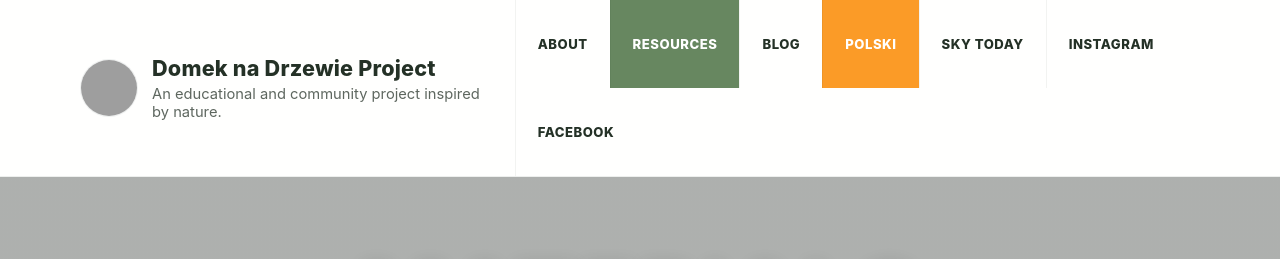
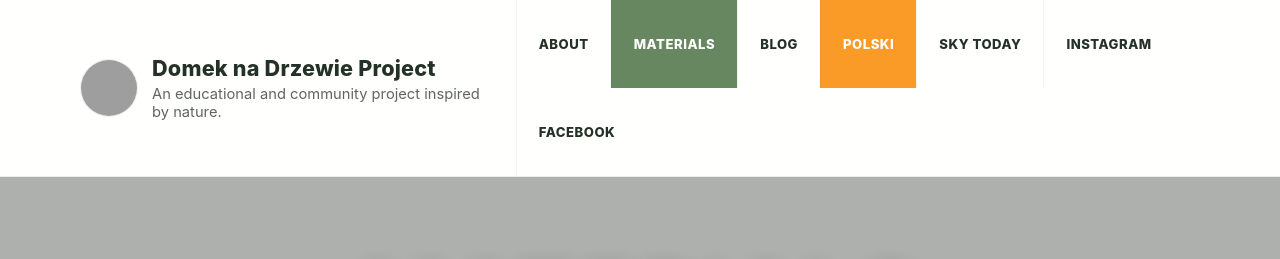
Before and after one commit to akonkia/domeknadrzewie, a Jekyll site: the page en/materials/index.html, which Jekyll copies as it is, in a window 1280 px wide. Shown: the top 259 px of the page. Built offline with Jekyll 4.4.1, drawn with Linux system fonts in a browser that asks for light colours; grey boxes are pictures that could not be loaded.

Commit message:
Update index.html

```diff
--- a/en/materials/index.html
+++ b/en/materials/index.html
@@ -517,7 +517,7 @@
 
       <nav class="nav-links" aria-label="Navigation">
         <a href="/en/">About</a>
-        <a href="/en/materials/" class="active">Resources</a>
+        <a href="/en/materials/" class="active">Materials</a>
         <a href="/blog/" class="nav-link">BLOG</a>
         <a class="lang-link" href="/materialy/">Polski</a>
         <a href="/en/sky.html">Sky Today</a>
```
